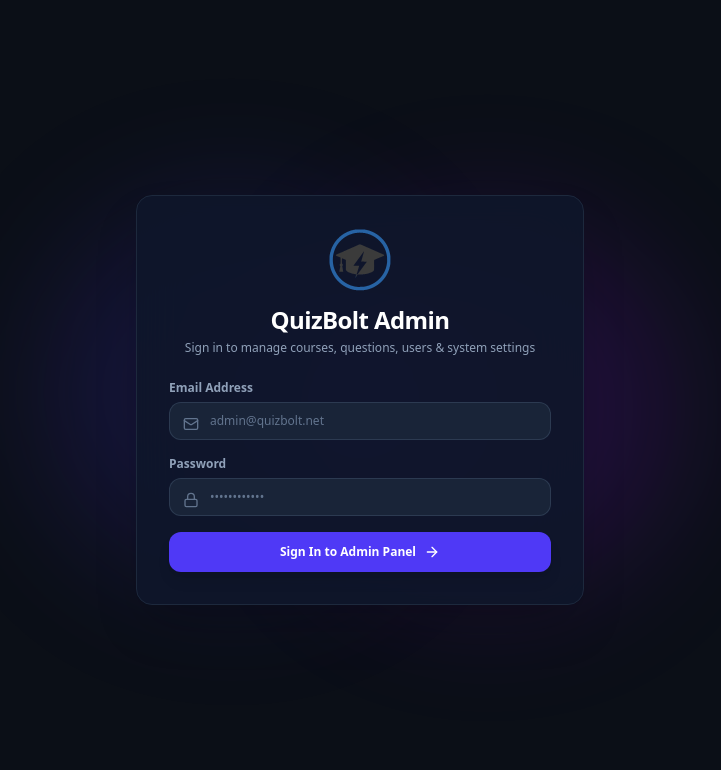
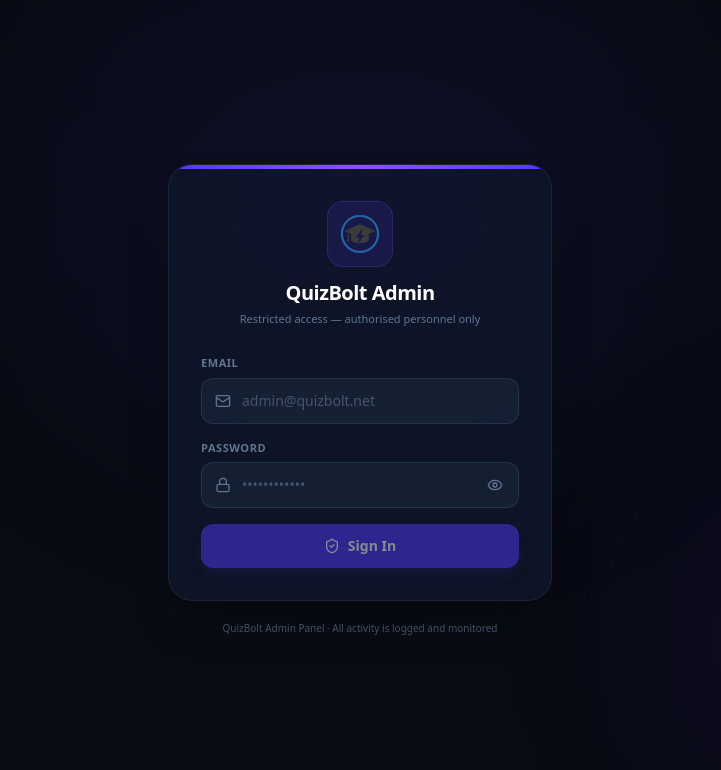
Before and after one commit to jeff4azi/Quizbolt-Admin, a React (Vite) app: page / in a window 1280 px wide. Shown: the top 770 px of the page, without its empty margins (280-1001 px from the left). Built offline with nearby package versions, Linux system fonts and the light colour scheme; no server answers.

Commit message:
feat(Login): own route, password toggle, improved UI

```diff
--- a/src/App.jsx
+++ b/src/App.jsx
@@ -211,7 +211,12 @@ export default function App() {
   if (!user || !adminRecord) {
     return (
       <BrowserRouter>
-        <Login onLoginSuccess={handleLoginSuccess} />
+        <Routes>
+          <Route
+            path="*"
+            element={<Login onLoginSuccess={handleLoginSuccess} />}
+          />
+        </Routes>
       </BrowserRouter>
     );
   }
--- a/src/components/Login.jsx
+++ b/src/components/Login.jsx
@@ -1,11 +1,19 @@
 import React, { useState } from "react";
-import { Lock, Mail, ArrowRight, AlertCircle } from "lucide-react";
+import {
+  Lock,
+  Mail,
+  AlertCircle,
+  Eye,
+  EyeOff,
+  ShieldCheck,
+} from "lucide-react";
 import Logo from "../images/Logo";
 import { supabase } from "../lib/supabaseClient";
 
 export default function Login({ onLoginSuccess }) {
   const [email, setEmail] = useState("");
   const [password, setPassword] = useState("");
+  const [showPassword, setShowPassword] = useState(false);
   const [loading, setLoading] = useState(false);
   const [error, setError] = useState(null);
 
@@ -15,15 +23,15 @@ export default function Login({ onLoginSuccess }) {
     setError(null);
 
     try {
-      // 1. Supabase Auth Login
-      const { data, error: authError } = await supabase.auth.signInWithPassword({
+      const { data, error: authError } = await supabase.auth.signInWithPassword(
+        {
           email: email.trim(),
           password: password.trim(),
-      });
+        },
+      );
 
       if (authError) throw authError;
 
-      // 2. Verify user is registered in admin_users table
       const { data: adminRecord, error: adminErr } = await supabase
         .from("admin_users")
         .select("*")
@@ -33,7 +41,9 @@ export default function Login({ onLoginSuccess }) {
 
       if (adminErr || !adminRecord) {
         await supabase.auth.signOut();
-        throw new Error("Access Denied: Your account does not have Admin privileges.");
+        throw new Error(
+          "Access denied. This account does not have admin privileges.",
+        );
       }
 
       onLoginSuccess(data.user, adminRecord);
@@ -45,80 +55,122 @@ export default function Login({ onLoginSuccess }) {
   };
 
   return (
-    <div className="min-h-screen bg-[#0B0F17] text-slate-100 flex items-center justify-center p-4 relative overflow-hidden font-sans">
-      {/* Background Gradient Orbs */}
-      <div className="absolute top-1/4 left-1/4 w-96 h-96 bg-indigo-600/15 rounded-full blur-3xl pointer-events-none" />
-      <div className="absolute bottom-1/4 right-1/4 w-96 h-96 bg-purple-600/15 rounded-full blur-3xl pointer-events-none" />
+    <div className="min-h-screen bg-[#080C13] text-slate-100 flex items-center justify-center p-4 relative overflow-hidden font-sans">
+      {/* Background orbs */}
+      <div className="absolute top-0 left-1/2 -translate-x-1/2 w-[600px] h-[400px] bg-indigo-700/10 rounded-full blur-[120px] pointer-events-none" />
+      <div className="absolute bottom-0 right-0 w-80 h-80 bg-violet-700/10 rounded-full blur-[100px] pointer-events-none" />
 
-      <div className="w-full max-w-md bg-slate-900/90 border border-slate-800 rounded-2xl shadow-2xl backdrop-blur-xl p-8 space-y-6 relative z-10">
-        <div className="text-center space-y-3">
-          <div className="flex justify-center">
-            <Logo className="w-16 h-16" />
+      <div className="w-full max-w-sm relative z-10">
+        {/* Card */}
+        <div className="bg-slate-900/80 border border-slate-800/80 rounded-3xl shadow-2xl backdrop-blur-xl overflow-hidden">
+          {/* Top accent bar */}
+          <div className="h-1 w-full bg-gradient-to-r from-indigo-600 via-violet-500 to-indigo-600" />
+
+          <div className="p-8 space-y-7">
+            {/* Brand */}
+            <div className="flex flex-col items-center gap-3 text-center">
+              <div className="p-3 bg-indigo-600/15 border border-indigo-500/20 rounded-2xl">
+                <Logo className="w-10 h-10" />
               </div>
               <div>
-            <h1 className="text-2xl font-black tracking-tight text-white">
+                <h1 className="text-xl font-black tracking-tight text-white">
                   QuizBolt Admin
                 </h1>
-            <p className="text-slate-400 text-xs mt-1">
-              Sign in to manage courses, questions, users & system settings
+                <p className="text-slate-500 text-[11px] mt-1 font-medium">
+                  Restricted access — authorised personnel only
                 </p>
               </div>
             </div>
 
+            {/* Error */}
             {error && (
-          <div className="p-3.5 bg-red-500/10 border border-red-500/30 rounded-xl text-red-400 text-xs flex items-center gap-2.5">
-            <AlertCircle className="w-4 h-4 shrink-0" />
-            <span>{error}</span>
+              <div className="p-3.5 bg-red-500/10 border border-red-500/25 rounded-2xl text-red-400 text-xs flex items-start gap-2.5 animate-in fade-in duration-150">
+                <AlertCircle className="w-4 h-4 shrink-0 mt-0.5" />
+                <span className="leading-relaxed">{error}</span>
               </div>
             )}
 
-        <form onSubmit={handleLogin} className="space-y-4 text-sm">
-          <div>
-            <label className="block text-xs font-semibold text-slate-400 mb-1.5">Email Address</label>
+            {/* Form */}
+            <form onSubmit={handleLogin} className="space-y-4">
+              {/* Email */}
+              <div className="space-y-1.5">
+                <label className="block text-[11px] font-bold uppercase tracking-wider text-slate-500">
+                  Email
+                </label>
                 <div className="relative">
-              <Mail className="w-4 h-4 absolute left-3.5 top-3.5 text-slate-500" />
+                  <Mail className="w-4 h-4 absolute left-3.5 top-1/2 -translate-y-1/2 text-slate-500 pointer-events-none" />
                   <input
                     type="email"
                     required
+                    autoComplete="email"
                     placeholder="admin@quizbolt.net"
                     value={email}
                     onChange={(e) => setEmail(e.target.value)}
-                className="w-full pl-10 pr-4 py-2.5 bg-slate-800/80 border border-slate-700/80 rounded-xl text-white placeholder-slate-500 focus:outline-none focus:ring-2 focus:ring-indigo-500 focus:border-transparent transition text-xs"
+                    className="w-full pl-10 pr-4 py-3 bg-slate-800/60 border border-slate-700/60 hover:border-slate-600 focus:border-indigo-500 rounded-xl text-white text-sm placeholder-slate-600 focus:outline-none focus:ring-2 focus:ring-indigo-500/30 transition"
                   />
                 </div>
               </div>
 
-          <div>
-            <label className="block text-xs font-semibold text-slate-400 mb-1.5">Password</label>
+              {/* Password */}
+              <div className="space-y-1.5">
+                <label className="block text-[11px] font-bold uppercase tracking-wider text-slate-500">
+                  Password
+                </label>
                 <div className="relative">
-              <Lock className="w-4 h-4 absolute left-3.5 top-3.5 text-slate-500" />
+                  <Lock className="w-4 h-4 absolute left-3.5 top-1/2 -translate-y-1/2 text-slate-500 pointer-events-none" />
                   <input
-                type="password"
+                    type={showPassword ? "text" : "password"}
                     required
+                    autoComplete="current-password"
                     placeholder="••••••••••••"
                     value={password}
                     onChange={(e) => setPassword(e.target.value)}
-                className="w-full pl-10 pr-4 py-2.5 bg-slate-800/80 border border-slate-700/80 rounded-xl text-white placeholder-slate-500 focus:outline-none focus:ring-2 focus:ring-indigo-500 focus:border-transparent transition text-xs"
+                    className="w-full pl-10 pr-11 py-3 bg-slate-800/60 border border-slate-700/60 hover:border-slate-600 focus:border-indigo-500 rounded-xl text-white text-sm placeholder-slate-600 focus:outline-none focus:ring-2 focus:ring-indigo-500/30 transition"
                   />
+                  <button
+                    type="button"
+                    onClick={() => setShowPassword((v) => !v)}
+                    className="absolute right-3 top-1/2 -translate-y-1/2 p-1 rounded-lg text-slate-500 hover:text-slate-300 hover:bg-slate-700/50 transition"
+                    aria-label={
+                      showPassword ? "Hide password" : "Show password"
+                    }
+                  >
+                    {showPassword ? (
+                      <EyeOff className="w-4 h-4" />
+                    ) : (
+                      <Eye className="w-4 h-4" />
+                    )}
+                  </button>
                 </div>
               </div>
 
+              {/* Submit */}
               <button
                 type="submit"
-            disabled={loading}
-            className="w-full py-3 bg-indigo-600 hover:bg-indigo-500 text-white font-bold rounded-xl shadow-lg flex items-center justify-center gap-2 transition disabled:opacity-50 text-xs mt-2"
+                disabled={loading || !email || !password}
+                className="w-full py-3 mt-1 bg-indigo-600 hover:bg-indigo-500 disabled:opacity-50 disabled:cursor-not-allowed text-white font-bold rounded-xl shadow-lg shadow-indigo-900/40 flex items-center justify-center gap-2 transition-all active:scale-[0.98] text-sm"
               >
                 {loading ? (
+                  <>
+                    <div className="w-4 h-4 border-2 border-white/30 border-t-white rounded-full animate-spin" />
                     <span>Authenticating...</span>
+                  </>
                 ) : (
                   <>
-                <span>Sign In to Admin Panel</span>
-                <ArrowRight className="w-4 h-4" />
+                    <ShieldCheck className="w-4 h-4" />
+                    <span>Sign In</span>
                   </>
                 )}
               </button>
             </form>
           </div>
         </div>
+
+        {/* Footer */}
+        <p className="text-center text-[10px] text-slate-600 mt-5 font-medium">
+          QuizBolt Admin Panel · All activity is logged and monitored
+        </p>
+      </div>
+    </div>
   );
 }
```
Lines whose indentation alone changed are shown as unchanged.
